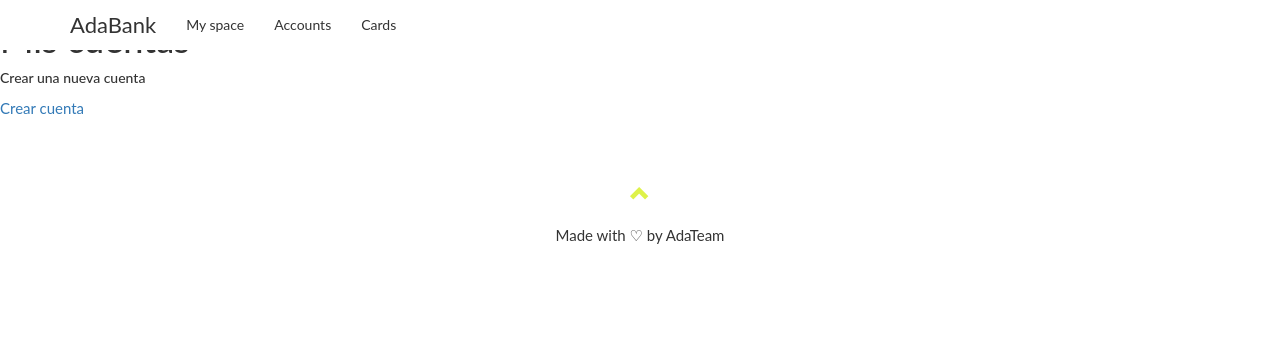
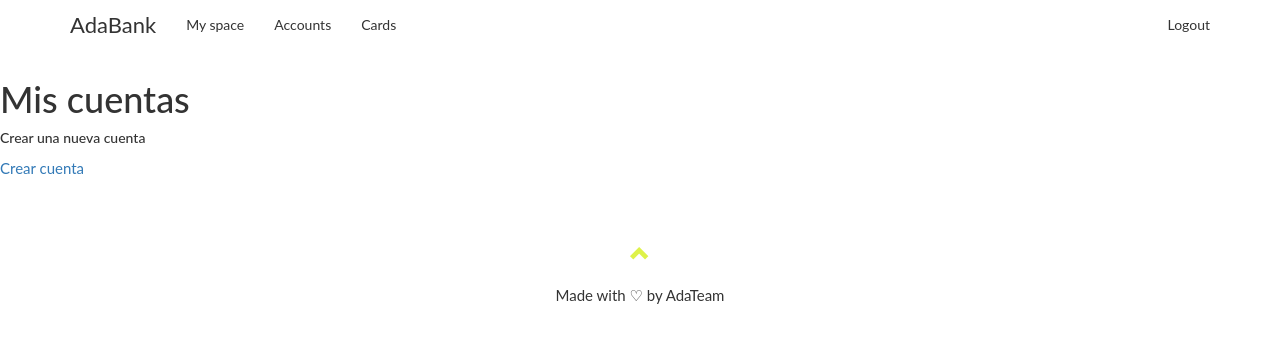
Before and after one commit to jdabrante/adabank, a Django app: page /account/list/ in a window 1280 px wide. Shown: the top 343 px of the page. Run offline with Django 4.2, Linux system fonts and the light colour scheme; the visitor is signed in with stand-in values (Sample User, id 1); some libraries are stand-ins or nearby versions.

Commit message:
Some things fixed on templates

```diff
--- a/bank/account/templates/account/card/create_done.html
+++ b/bank/account/templates/account/card/create_done.html
@@ -3,6 +3,8 @@
 {% block title%}Create done{% endblock %}
 
 {% block content %}
+<div class="django">
     <p>A gastar las perras!! Con tu tarjeta {{ new_card.alias|default:new_card.code }}</p>
     <p>APUNTA ESTE PIN Y NO LO OLVIDES NUNCA: {{ pin }}</p>
+</div>
 {% endblock %}
--- a/bank/account/templates/account/card/list.html
+++ b/bank/account/templates/account/card/list.html
@@ -8,6 +8,7 @@
 {% endblock nav %}
 
 {% block content %}
+<div class="django">
     <h1>Tus tarjetas</h1>
     {% for card in cards %}
         <h5>{{ card.alias|default:card.code }}</h5>
@@ -16,4 +17,5 @@
 
     <h5>Crear nueva tarjeta</h5>
     <a href="{% url 'account:card_create' %}">Crear tarjeta</a>
+</div>
 {% endblock %}
--- a/bank/account/templates/account/create.html
+++ b/bank/account/templates/account/create.html
@@ -3,10 +3,12 @@
 {% block title %}Create account{% endblock %}
 
 {% block content %}
+<div class="django">
     <h1>Fill the following form to create an account:</h1>
     <form method='post'>
         {{ account_form.as_p }}
         {% csrf_token %}
         <input type="submit" value="Create">
     </form>
+</div>
 {% endblock %}
--- a/bank/account/templates/account/create_done.html
+++ b/bank/account/templates/account/create_done.html
@@ -3,5 +3,7 @@
 {% block title%}Create done{% endblock %}
 
 {% block content %}
+<div class="django">
     <p>A gastar las perras!! Con tu cuenta {{ new_account.code }}</p>
+</div>
 {% endblock %}
--- a/bank/account/templates/account/list.html
+++ b/bank/account/templates/account/list.html
@@ -1,8 +1,14 @@
 {% extends "base.html" %}
+{% load static %}
 
-{% block title %}Mi cuentaaaaaaaaa{% endblock %}
+{% block title %}Your cards{% endblock %}
+
+{% block nav %}
+<li><a class="sign-in" href="{% url 'logout' %}">Logout</a></li>
+{% endblock nav %}
 
 {% block content %}
+<div class="django">
     <h1>Mis cuentas</h1>
     {% for account in accounts  %}
         <h5>{{ account.alias|default:account.code }}</h5>
@@ -10,5 +16,6 @@
     {% endfor %}
     <h5>Crear una nueva cuenta</h5>
     <a href="{% url 'account:create' %}">Crear cuenta</a>
+</div>
 
 {% endblock %}
--- a/bank/account/views.py
+++ b/bank/account/views.py
@@ -1,4 +1,4 @@
-from django.contrib import messages
+# from django.contrib import messages
 from django.contrib.auth.decorators import login_required
 from django.contrib.auth.hashers import make_password
 from django.http import HttpRequest, HttpResponse
```
